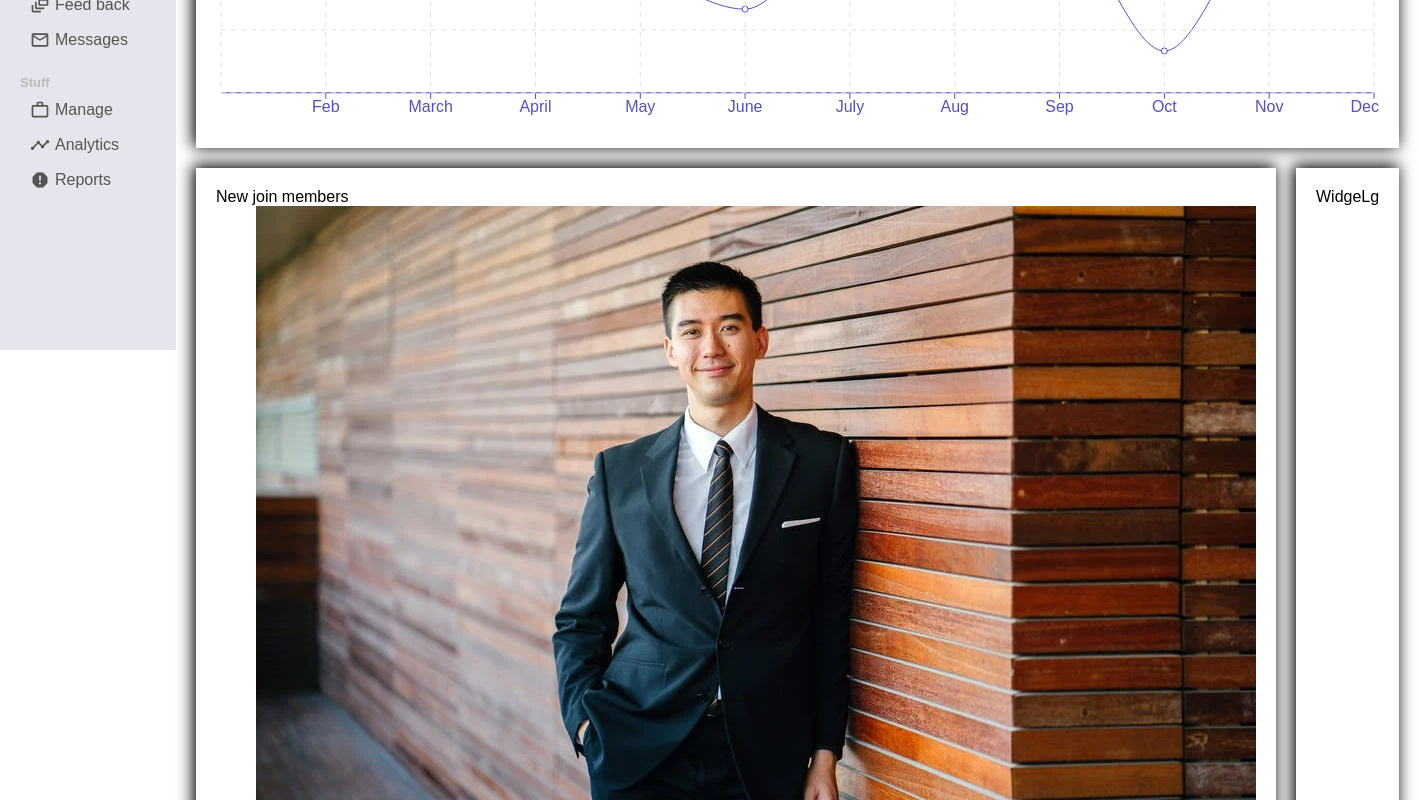
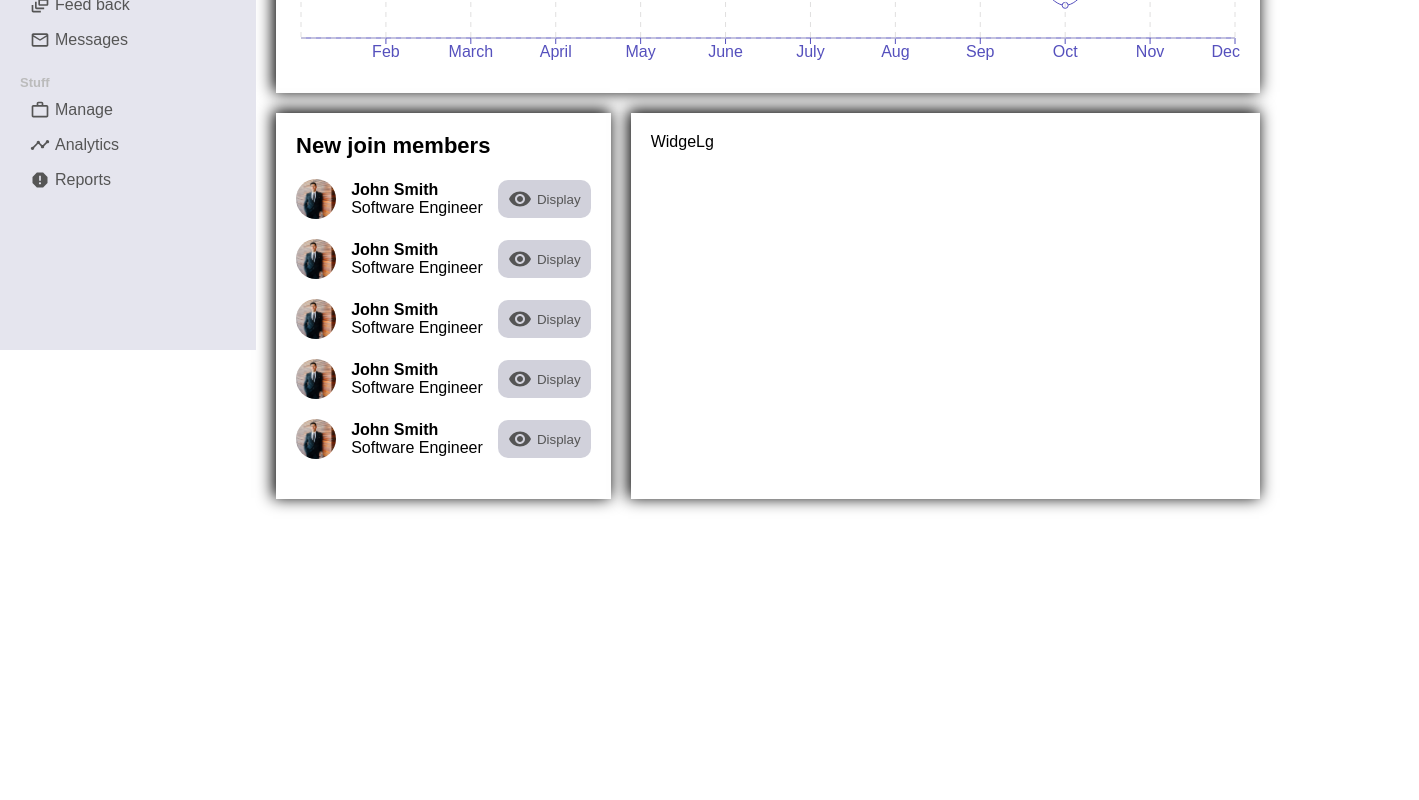
Before and after one commit to YakubuAmidu/admin, a React (Create React App) app: page / in a window 1280 px wide. Shown: the part 460-1260 px from the top of the page, 1419 px wide, since content can reach past the window. After the commit the page ends 979 px from the top, so only its background shows below. Built offline with nearby package versions, Linux system fonts and the light colour scheme; a web font is replaced by a local one.

Commit message:
Initial commit

```diff
--- a/src/components/widgetSm/WidgetSm.css
+++ b/src/components/widgetSm/WidgetSm.css
@@ -5,3 +5,57 @@
     padding: 20px;
     margin-right: 20px;
 }
+
+.widgetSmTitle{
+  font-size: 22px;
+  font-weight: 600;
+}
+
+.widgetSmImg {
+    width: 40px;
+    height: 40px;
+    border-radius: 100%;
+    object-fit: cover;
+}
+
+.widgetSmList {
+    margin: 0;
+    padding: 0;
+    list-style: none;
+}
+
+.widgetSmListItem{
+    display: flex;
+    align-items: center;
+    justify-content: space-between;
+    margin: 20px 0px;
+}
+
+.widgetSmUser{
+    display: flex;
+    flex-direction: column;
+}
+
+.widgetSmUsername{
+    font-weight: 600;
+}
+
+.widgetSmUserTitle{
+    font-weight: 300;
+}
+
+.widgetSmButton {
+    display: flex;
+    align-items: center;
+    border: none;
+    border-radius: 10px;
+    padding: 7px 10px;
+    background-color: #d1d1db;
+    color: #555;
+    cursor: pointer;
+}
+
+.widgeSmIcon {
+  font-size: 15px;
+  margin-right: 5px;
+}
--- a/src/components/widgetSm/WidgetSm.jsx
+++ b/src/components/widgetSm/WidgetSm.jsx
@@ -12,10 +12,10 @@ export default function WidgetSm(){
                     <img src={profile1} alt="profile-1" className="widgetSmImg" />
                     <div className="widgetSmUser">
                         <span className="widgetSmUsername">John Smith</span>
-                        <span className="widgetSmTitle">Software Engineer</span>
+                        <span className="widgetSmUserTitle">Software Engineer</span>
                     </div>
                     <button className="widgetSmButton">
-                      <Visibility />
+                      <Visibility className="widgeSmIcon"/>
                        Display
                     </button>
                 </li>
@@ -24,10 +24,10 @@ export default function WidgetSm(){
                     <img src={profile1} alt="profile-1" className="widgetSmImg" />
                     <div className="widgetSmUser">
                         <span className="widgetSmUsername">John Smith</span>
-                        <span className="widgetSmTitle">Software Engineer</span>
+                        <span className="widgetSmUserTitle">Software Engineer</span>
                     </div>
                     <button className="widgetSmButton">
-                      <Visibility />
+                      <Visibility className="widgeSmIcon"/>
                        Display
                     </button>
                 </li>
@@ -36,10 +36,10 @@ export default function WidgetSm(){
                     <img src={profile1} alt="profile-1" className="widgetSmImg" />
                     <div className="widgetSmUser">
                         <span className="widgetSmUsername">John Smith</span>
-                        <span className="widgetSmTitle">Software Engineer</span>
+                        <span className="widgetSmUserTitle">Software Engineer</span>
                     </div>
                     <button className="widgetSmButton">
-                      <Visibility />
+                      <Visibility className="widgeSmIcon"/>
                        Display
                     </button>
                 </li>
@@ -48,10 +48,10 @@ export default function WidgetSm(){
                     <img src={profile1} alt="profile-1" className="widgetSmImg" />
                     <div className="widgetSmUser">
                         <span className="widgetSmUsername">John Smith</span>
-                        <span className="widgetSmTitle">Software Engineer</span>
+                        <span className="widgetSmUserTitle">Software Engineer</span>
                     </div>
                     <button className="widgetSmButton">
-                      <Visibility />
+                      <Visibility className="widgeSmIcon"/>
                        Display
                     </button>
                 </li>
@@ -60,10 +60,10 @@ export default function WidgetSm(){
                     <img src={profile1} alt="profile-1" className="widgetSmImg" />
                     <div className="widgetSmUser">
                         <span className="widgetSmUsername">John Smith</span>
-                        <span className="widgetSmTitle">Software Engineer</span>
+                        <span className="widgetSmUserTitle">Software Engineer</span>
                     </div>
                     <button className="widgetSmButton">
-                      <Visibility />
+                      <Visibility className="widgeSmIcon"/>
                        Display
                     </button>
                 </li>
```
